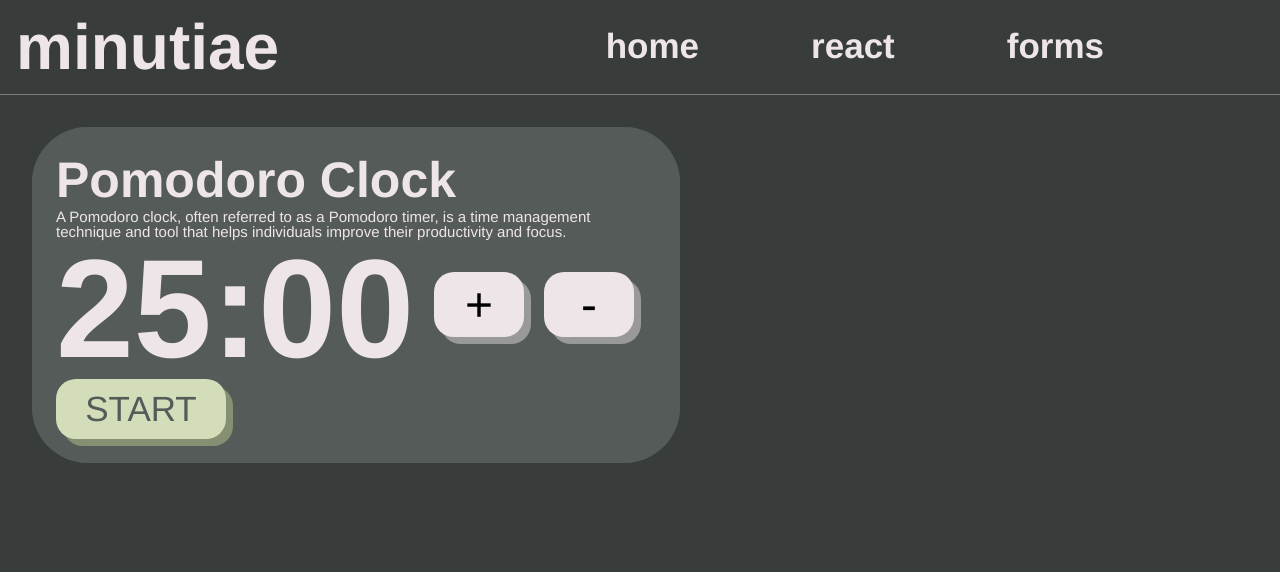
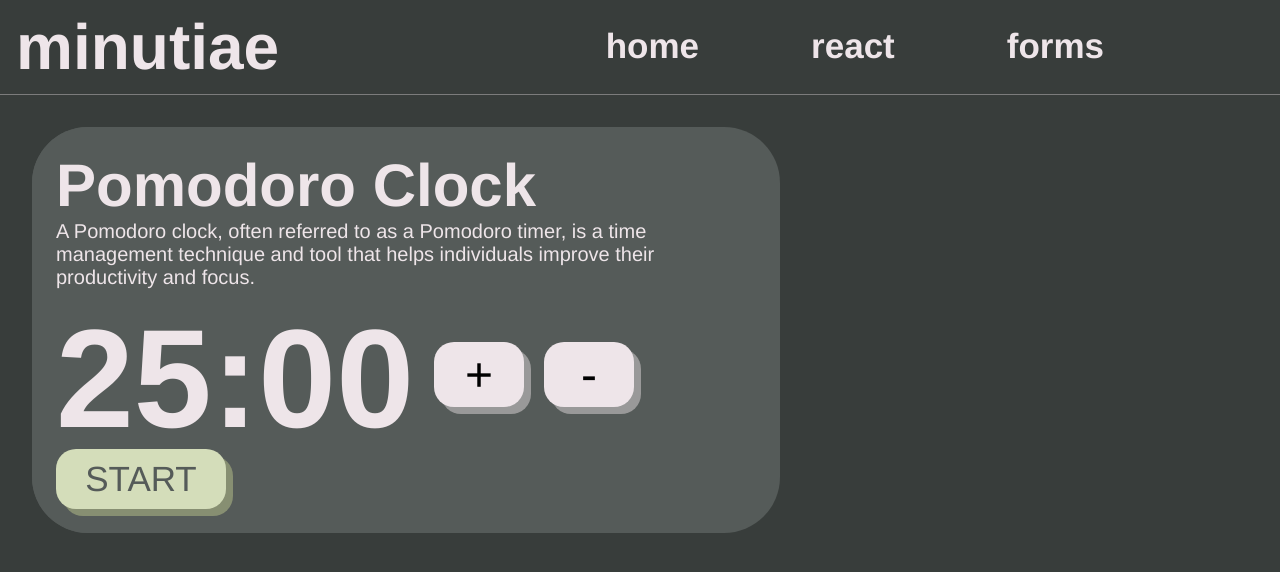
Before and after one commit to sciyon/CS3105_minutiae, a React (Vite) app: page /ReactAct in a window 1280 px wide. Shown: the top 572 px of the page. Built offline with nearby package versions, Linux system fonts and the light colour scheme.

Commit message:
[Erwin][Feat]Finished pomodoro component

```diff
--- a/src/components/stuff/pomodoroBox.jsx
+++ b/src/components/stuff/pomodoroBox.jsx
@@ -5,12 +5,14 @@ export default function PomodoroClock() {
   const [minutes, setMinutes] = useState(25);
   const [seconds, setSeconds] = useState(0);
   const [timerRunning, setTimerRunning] = useState(false);
+  const [timerPaused, setTimerPaused] = useState(false);
 
   useEffect(() => {
     let intervalId;
 
     if (timerRunning && minutes === 0 && seconds === 0) {
       setTimerRunning(false);
+      alert('Time is up!');
     }
 
     if (timerRunning) {
@@ -19,6 +21,7 @@ export default function PomodoroClock() {
           if (minutes === 0) {
             clearInterval(intervalId);
             setTimerRunning(false);
+            alert('Time is up!');
           } else {
             setMinutes(minutes - 1);
             setSeconds(59);
@@ -33,44 +36,57 @@ export default function PomodoroClock() {
   }, [timerRunning, minutes, seconds]);
 
   const handleStart = () => {
+    if (minutes === 0 && seconds === 0) {
+      alert('Time is already 00:00');
+      return;
+    }
     setTimerRunning(true);
   };
 
   const handlePause = () => {
     setTimerRunning(false);
+    setTimerPaused(true);
   };
 
   const handleResume = () => {
     setTimerRunning(true);
+    setTimerPaused(false);
   };
 
   const handleReset = () => {
     setMinutes(25);
     setSeconds(0);
     setTimerRunning(false);
+    setTimerPaused(false);
   };
 
   const handleIncrement = () => {
-    if (minutes < 60) {
+    if (!timerRunning && minutes <= 60) {
+      if (minutes === 60) {
+        alert('Maximum time reached (60:00)');
+      } else {
         setMinutes(minutes + 5);
+      }
     }
   };
 
   const handleDecrement = () => {
-    if (minutes > 0 || (minutes === 0 && seconds > 0)) {
-      if (seconds === 0) {
-        setMinutes(minutes - 5);
-        setSeconds(0);
+    if (!timerRunning && (minutes > 5 || (minutes === 5 && seconds > 0))) {
+      if (minutes === 0) {
+        alert('Cannot have a countdown with 0 time.');
       } else {
         if (minutes === 0) {
           setMinutes(59);
         } else {
-          setMinutes(minutes - 1);
+          setMinutes(minutes - 5);
         }
-        setSeconds(59);
+        setSeconds(0);
       }
+    } else if (minutes <= 5) {
+      alert('Cannot decrement below 5 minutes.');
     }
   };
+
 
   return (
     <div className="pomodoro">
@@ -88,32 +104,37 @@ export default function PomodoroClock() {
             {seconds}
           </h2>
           <div className="time-buttons">
+            {!timerRunning && !timerPaused && (
               <div className="plus-button" onClick={handleIncrement}>
                 <div className="sign">+</div>
               </div>
+            )}
+            {!timerRunning && !timerPaused && (
               <div className="minus-button" onClick={handleDecrement}>
                 <div className="sign">-</div>
               </div>
+            )}
           </div>
         </div>
         <div className="control-btns">
-          {!timerRunning ? (
+          {!timerRunning && !timerPaused && (
             <div className="start" onClick={handleStart}>
               <div className="text">START</div>
             </div>
-          ) : (
-            <>
+          )}
+          {timerRunning && !timerPaused && (
             <div className="pause" onClick={handlePause}>
               <div className="text">PAUSE</div>
             </div>
+          )}
+          {timerPaused && (
+            <div className="resume" onClick={handleResume}>
+              <div className="text">RESUME</div>
+            </div>
+          )}
+          {(timerRunning || timerPaused) && (
             <div className="reset" onClick={handleReset}>
               <div className="text">RESET</div>
-              </div>
-            </>
-          )}
-          {timerRunning && (
-            <div className="resume" onClick={handleResume}>
-              <div className="text">RESUME</div>
             </div>
           )}
         </div>
--- a/src/components/stuff/style.css
+++ b/src/components/stuff/style.css
@@ -1,16 +1,15 @@
 .pomodoro{
   outline: none;
   user-select: none;
-  width: fit-content;
-  height: fit-content;
+  width: 600px;
   border-radius: 56px;
   background: #555B59;
   margin: 2rem;
 }
 
 .pomodoro-content{
-
-  width: 600px;
+  padding:1rem;
+  width: 700px;
   height: fit-content;
   background: inherit;
   border-radius: 56px;
@@ -23,9 +22,8 @@
   height: fit-content;
   width: fit-content;
   color: #eee5e9;
-  font-family: "Inter-SemiBold", Helvetica;
-  font-size: 50px;
-  width: 442px;
+  font-family: "Inter-Bold", Helvetica;
+  font-size: 60px;
 }
 
 .pomodoro-content h2{
@@ -53,13 +51,13 @@
   flex-shrink: 0;
   color: #EEE5E9;
   font-family: "Inter-Regular", Helvetica;
-  font-size: 15px;
+  font-size: 20px;
   font-style: normal;
-  line-height: 15px; /* 100% */
 }
 
 
 .time-box{
+  margin-top: 20px;
   background: inherit;
   display: flex;
   align-items: center;
@@ -134,6 +132,7 @@
 }
 
 .control-btns{
+  margin-top: 20px;
   padding-top: 20px;
   display: flex;
   background: none;
--- a/src/components/stuff/timeBox.jsx
+++ b/src/components/stuff/timeBox.jsx
@@ -0,0 +1,6 @@
+import React, { useEffect, useState} from 'react';
+import './style.css';
+
+export default function timeBox(){
+
+}
```
Lines whose indentation alone changed are shown as unchanged.
